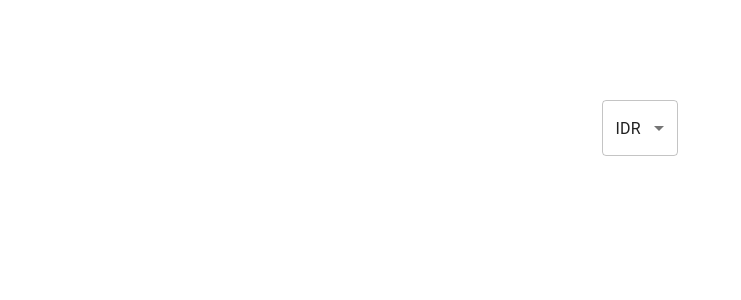
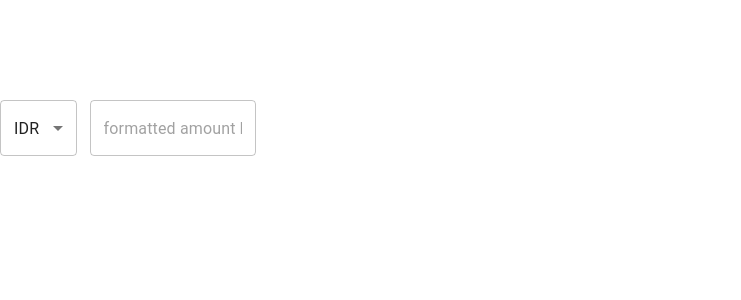
Before and after one commit to reyapr/currency-converter-FE, a React (Create React App) app: page / in a window 1280 px wide. Shown: the top 300 px of the page, without its empty margins (0-741 px from the left). Built offline with nearby package versions, Linux system fonts and the light colour scheme.

Commit message:
add input amount component in home

```diff
--- a/package.json
+++ b/package.json
@@ -13,6 +13,7 @@
     "@types/react-dom": "^17.0.8",
     "react": "^17.0.2",
     "react-dom": "^17.0.2",
+    "react-number-format": "^4.6.3",
     "react-scripts": "4.0.3",
     "typescript": "^4.3.4",
     "web-vitals": "^1.1.2"
--- /dev/null
+++ b/src/components/InputAmount/InputInterface.tsx
@@ -0,0 +1,14 @@
+import NumberFormat from 'react-number-format';
+
+export interface InputProps {
+  name: string,
+  disabled: boolean,
+  value: string,
+  handleChange: (event: React.ChangeEvent<HTMLInputElement>) => void
+}
+
+export interface NumberFormatCustomProps {
+  inputRef: (instance: NumberFormat | null) => void;
+  onChange: (event: { target: { name: string; value: string } }) => void;
+  name: string;
+}
--- /dev/null
+++ b/src/components/InputAmount/index.tsx
@@ -0,0 +1,54 @@
+import React from 'react';
+import TextField from '@material-ui/core/TextField';
+import NumberFormat from 'react-number-format';
+import { InputProps, NumberFormatCustomProps } from './InputInterface';
+import { makeStyles } from '@material-ui/core/styles'
+
+const useStyles = makeStyles({
+  input: {
+    width: '65%'
+  }
+});
+
+
+const NumberFormatCustom = (props: NumberFormatCustomProps) => {
+  const { onChange, ...other } = props;
+
+  return (
+    <NumberFormat
+      {...other}
+      onValueChange={(values) => {
+        onChange({
+          target: {
+            name: props.name,
+            value: values.value,
+          },
+        });
+      }}
+      thousandSeparator
+      isNumericString
+    />
+  );
+}
+
+const Input = (props: InputProps) => {
+  const classes = useStyles()
+  return (
+    <>
+      <TextField
+        value={props.value}
+        onChange={props.handleChange}
+        name={props.name}
+        id="formatted-numberformat-input"
+        InputProps={{
+          inputComponent: NumberFormatCustom as any,
+        }}
+        variant="outlined"
+        placeholder="formatted amount here"
+        className={classes.input}
+      />
+    </>
+  );
+}
+
+export default Input
--- a/src/components/Select/SelectInterface.tsx
+++ b/src/components/SelectCurrency/SelectInterface.tsx
@@ -2,6 +2,7 @@ import React from 'react'
 import Currencies from '../../constant/enums/currencies';
 
 export interface SelectProps {
+  name: string,
   currency: Currencies,
   handleChange: (event: React.ChangeEvent<HTMLInputElement>) => void
 }
--- a/src/components/Select/index.tsx
+++ b/src/components/SelectCurrency/index.tsx
@@ -7,13 +7,12 @@ import { currencies } from './constant/currencies';
 const useStyles = makeStyles({
   select: {
     textAlign: 'left',
-    width: '6%'
+    width: '30%'
   }
 });
 
 const Select = (props: SelectProps) => {
   const classes = useStyles();
-
   return (
     <>
       <TextField
@@ -23,6 +22,7 @@ const Select = (props: SelectProps) => {
         onChange={props.handleChange}
         variant="outlined"
         className={classes.select}
+        name={props.name}
       >
         {currencies.map((option) => (
           <MenuItem key={option.value} value={option.value}>
--- a/src/routes/Home.tsx
+++ /dev/null
@@ -1,19 +0,0 @@
-import React from 'react';
-import Select from '../components/Select/index';
-import Currencies from '../constant/enums/currencies';
-
-const Home = () => {
-  const [currency, setCurrency] = React.useState(Currencies.IDR);
-
-  const handleChange = (event: React.ChangeEvent<HTMLInputElement>) => {
-    setCurrency(event.target.value as Currencies);
-  };
-
-  return (
-    <div>
-      <Select currency={currency} handleChange={handleChange} />
-    </div>
-  )
-}
-
-export default Home;
--- /dev/null
+++ b/src/routes/Home/CalculateCurrency/index.tsx
@@ -0,0 +1,31 @@
+import React from 'react';
+import SelectCurrency from '../../../components/SelectCurrency/index';
+import Currencies from '../../../constant/enums/currencies';
+import InputAmount from '../../../components/InputAmount/index';
+import './styles.css'
+
+const Home = () => {
+  const [value, setValue] = React.useState({
+    originCurrency: Currencies.IDR,
+    originAmount: '',
+  });
+
+  const handleChange = (event: React.ChangeEvent<HTMLInputElement>) => {
+    console.log(event.target.name)
+    setValue({
+      ...value,
+      [event.target.name]: event.target.value,
+    });
+  };
+
+  return (
+    <div>
+      <div className="origin">
+        <SelectCurrency name="originCurrency" currency={value.originCurrency} handleChange={handleChange} />
+        <InputAmount name="originAmount" value={value.originAmount} handleChange={handleChange} disabled={true} />
+      </div>
+    </div>
+  )
+}
+
+export default Home;
--- /dev/null
+++ b/src/routes/Home/CalculateCurrency/styles.css
@@ -0,0 +1,5 @@
+.origin {
+ display: flex;
+ justify-content: space-between;
+ width: 20%;
+}
--- /dev/null
+++ b/src/routes/Home/index.tsx
@@ -0,0 +1,12 @@
+import React from 'react';
+import CalculateCurrency from './CalculateCurrency/index';
+
+const Home = () => {
+  return (
+    <div>
+      <CalculateCurrency/>
+    </div>
+  )
+}
+
+export default Home;
```
Also changed, not shown: src/components/InputCurrency/index.tsx (added, +46 -0 lines), src/components/SelectCurrency/constant/currencies.tsx (renamed from src/components/Select/constant/currencies.tsx), 1 other file (tests, documents, lock files or other folders).
